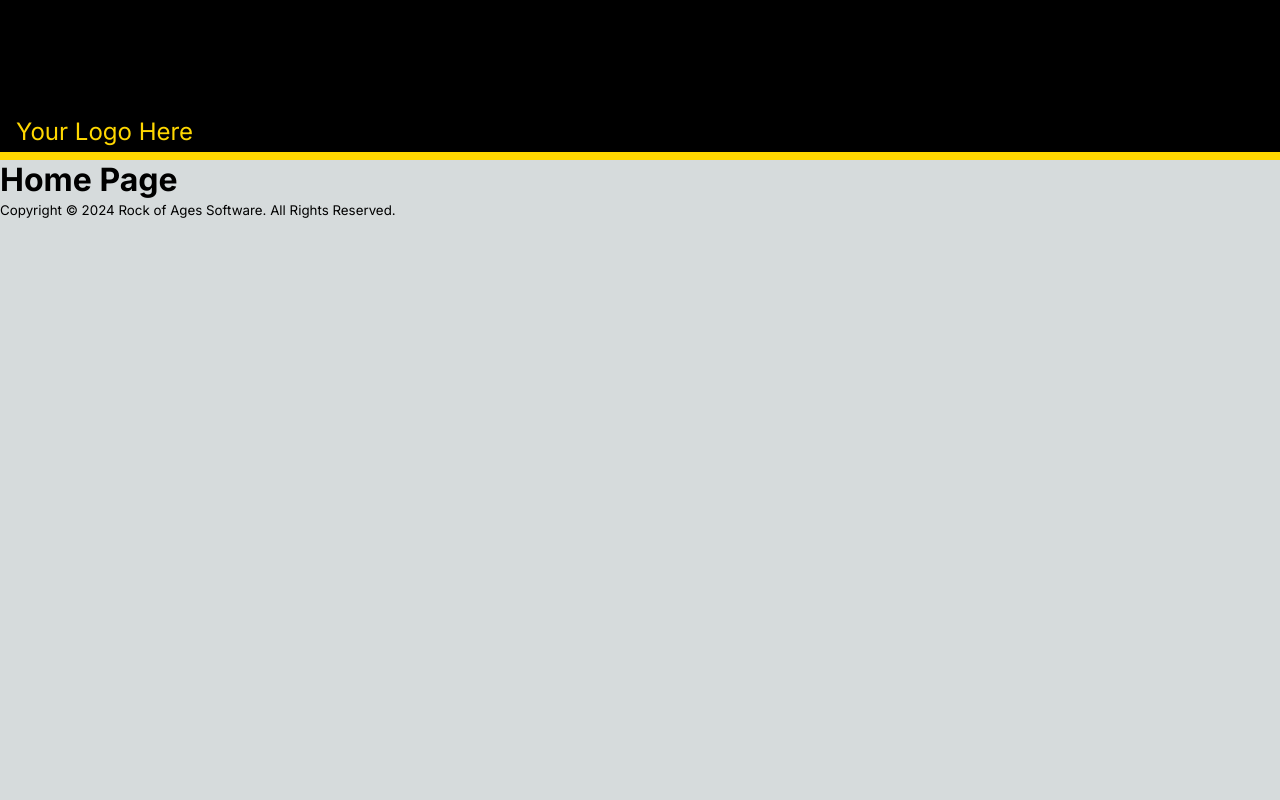
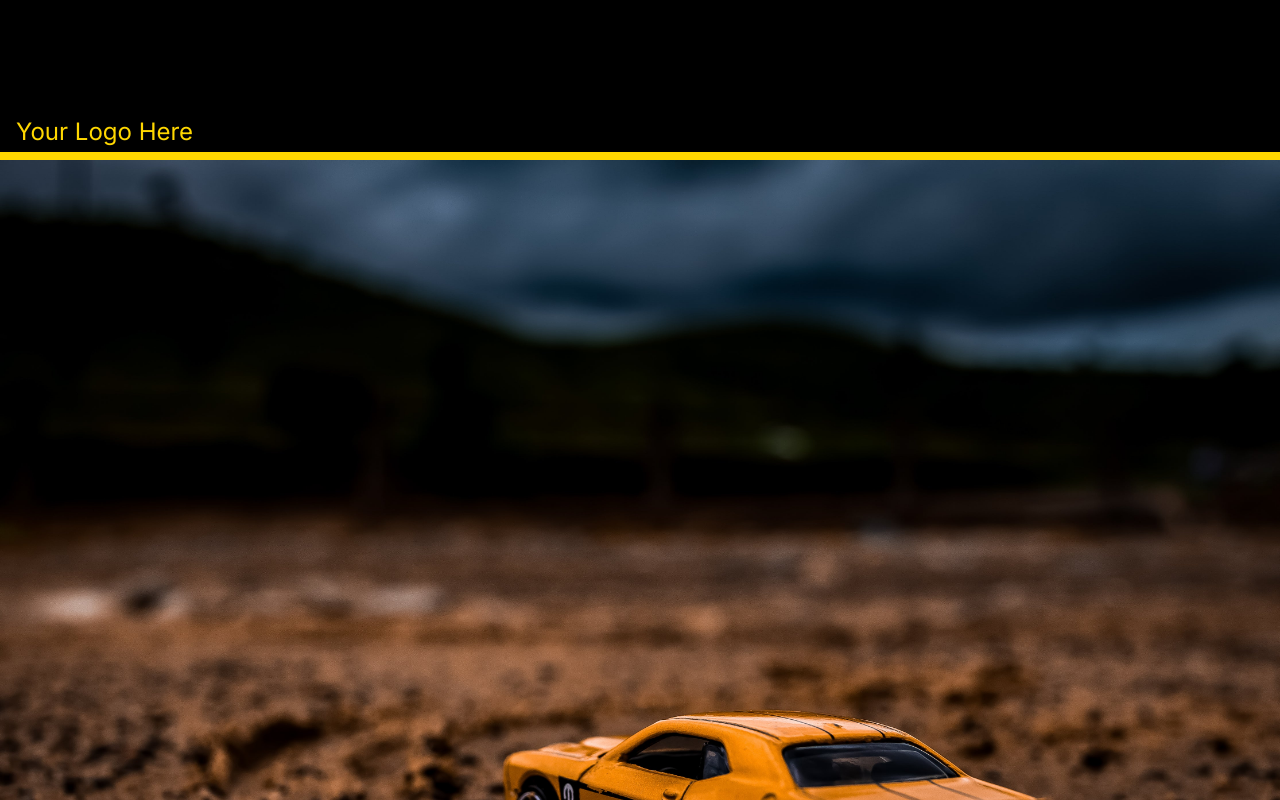
Before and after one commit to Cat4848/rock-of-ages-car-repairs, a Next.js app: page / in a window 1280 px wide. Shown: the top 800 px of the page. Built offline with nearby package versions, Linux system fonts and the light colour scheme.

Commit message:
feat:home-page-main-image-added

```diff
--- a/app/page.tsx
+++ b/app/page.tsx
@@ -1,5 +1,8 @@
-import styled from "styled-components";
+import yellowCar from "../assets/yellow-toy-car-in-dramatic-desert-landscape.svg";
+import MainImage from "@/components/MainImage";
 
 export default function Home() {
-  return <h1>Home Page</h1>;
+  const mainImageAlt = "yellow-toy-car-in-dramatic-desert";
+  const mainImageText = "Mobile Mechanic in Kent.";
+  return <MainImage src={yellowCar} alt={mainImageAlt} text={mainImageText} />;
 }
--- /dev/null
+++ b/components/MainImage.tsx
@@ -0,0 +1,28 @@
+import Image from "next/image";
+import styled from "styled-components";
+
+const Wrapper = styled.div``;
+
+interface IMainImage {
+  src: any;
+  alt: string;
+  text: string;
+}
+
+export default function MainImage({
+  src = "",
+  alt = "",
+  text = ""
+}: IMainImage) {
+  return (
+    <Wrapper>
+      <Image
+        src={src}
+        alt={alt}
+        sizes="100vw"
+        priority
+        style={{ width: "100%", height: "auto" }}
+      />
+    </Wrapper>
+  );
+}
```
Also changed, not shown: assets/yellow-toy-car-in-dramatic-desert-landscape.svg (added).
